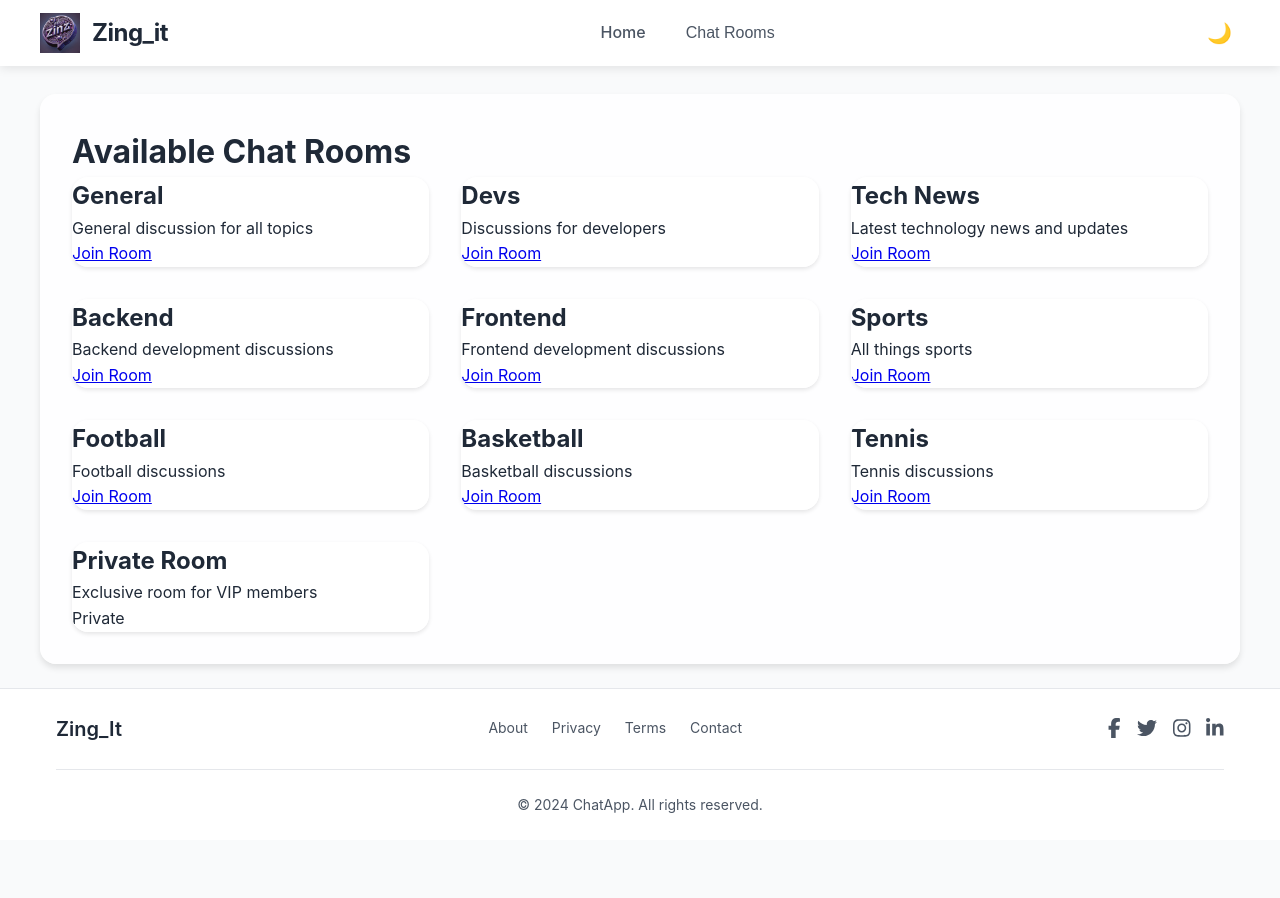
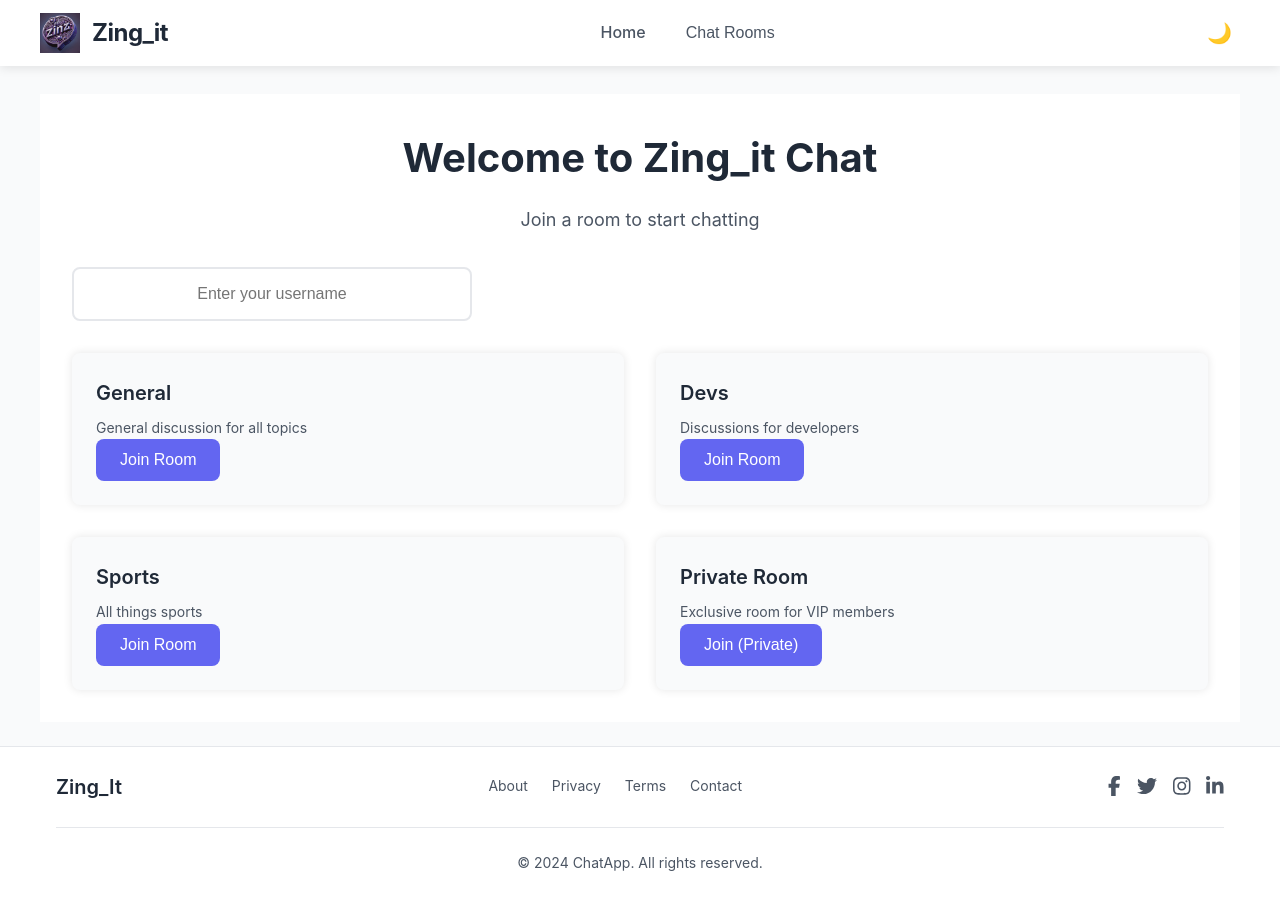
Before and after one commit to TriggerJames/Zing_It, a React (Create React App) app in the folder zing_it_frontend/: page /rooms in a window 1280 px wide. Before the commit the page ends 840 px from the top, so only its background shows below. Built offline with nearby package versions, Linux system fonts and the light colour scheme; the HTML template or start-up script is replaced by a standard one.

Commit message:
Updates on login/Registartion and Chat Room pages

```diff
--- a/zing_it_frontend/src/assets/css/RoomsPage.css
+++ b/zing_it_frontend/src/assets/css/RoomsPage.css
@@ -1,76 +1,83 @@
-/* src/assets/css/RoomsPage.css */
-.rooms-page {
-  min-height: calc(100vh - var(--header-height) - var(--footer-height));
-  background-image: url('../images/chat-background.jpg'); /* Make sure to add your background image to the images folder */
-  background-size: cover;
-  background-position: center;
-  background-attachment: fixed;
-  padding: 2rem 1rem;
-}
-
+/* RoomsPage.css */
 .rooms-container {
   max-width: 1200px;
   margin: 0 auto;
-  background-color: rgba(255, 255, 255, 0.9); /* Semi-transparent white background */
   padding: 2rem;
-  border-radius: 1rem;
-  box-shadow: 0 4px 6px rgba(0, 0, 0, 0.1);
+  background-color: var(--bg-primary);
+}
+
+.rooms-header {
+  text-align: center;
+  margin-bottom: 2rem;
 }
 
 .rooms-title {
-  text-align: center;
+  font-size: 2.5rem;
   color: var(--text-primary);
-  font-size: 2.5rem;
-  margin-bottom: 2rem;
-  text-shadow: 2px 2px 4px rgba(0, 0, 0, 0.1);
+  margin-bottom: 1rem;
 }
 
-.rooms-grid {
+.rooms-subtitle {
+  color: var(--text-secondary);
+  font-size: 1.125rem;
+}
+
+.username-input {
+  width: 100%;
+  max-width: 400px;
+  margin: 0 auto 2rem;
+  padding: 1rem;
+  border: 2px solid var(--border-color);
+  border-radius: 0.5rem;
+  font-size: 1rem;
+  text-align: center;
+  transition: border-color 0.3s ease;
+}
+
+.username-input:focus {
+  outline: none;
+  border-color: var(--primary-color);
+}
+
+.rooms-list {
+  list-style: none;
+  padding: 0;
+  margin: 0;
   display: grid;
-  grid-template-columns: repeat(auto-fill, minmax(300px, 1fr));
+  grid-template-columns: repeat(2, 1fr);
   gap: 2rem;
 }
 
-.room-card {
-  background: rgba(255, 255, 255, 0.95);
-  border-radius: 1rem;
-  overflow: hidden;
-  transition: transform 0.3s ease, box-shadow 0.3s ease;
-  box-shadow: 0 2px 4px rgba(0, 0, 0, 0.1);
+.room-item {
+  background-color: var(--bg-secondary);
+  padding: 1.5rem;
+  border-radius: 0.5rem;
+  box-shadow: 0 0 10px rgba(0, 0, 0, 0.1);
+  transition: transform 0.3s ease;
 }
 
-.room-card:hover {
+.room-item:hover {
   transform: translateY(-5px);
-  box-shadow: 0 4px 12px rgba(0, 0, 0, 0.15);
-}
-
-.room-card-content {
-  padding: 1.5rem;
 }
 
 .room-name {
-  font-size: 1.5rem;
+  font-size: 1.25rem;
+  font-weight: 600;
   color: var(--text-primary);
   margin-bottom: 0.5rem;
-  display: flex;
-  align-items: center;
-  gap: 0.5rem;
 }
 
 .room-description {
+  font-size: 0.875rem;
   color: var(--text-secondary);
-  margin-bottom: 1.5rem;
-  line-height: 1.5;
 }
 
 .join-button {
-  width: 100%;
-  padding: 0.75rem;
+  padding: 0.75rem 1.5rem;
   background-color: var(--primary-color);
   color: white;
   border: none;
   border-radius: 0.5rem;
-  font-size: 1rem;
   font-weight: 500;
   cursor: pointer;
   transition: background-color 0.3s ease;
@@ -80,38 +87,22 @@
   background-color: var(--primary-hover);
 }
 
-/* Dark mode styles */
-[data-theme="dark"] .rooms-container {
-  background-color: rgba(0, 0, 0, 0.8);
+.join-button:disabled {
+  opacity: 0.5;
+  cursor: not-allowed;
 }
 
-[data-theme="dark"] .room-card {
-  background: rgba(30, 30, 30, 0.95);
-}
-
-[data-theme="dark"] .room-name {
-  color: var(--text-primary-dark);
-}
-
-[data-theme="dark"] .room-description {
-  color: var(--text-secondary-dark);
-}
-
-/* Responsive design */
+/* Responsive Design */
 @media (max-width: 768px) {
-  .rooms-page {
-    padding: 1rem;
-  }
-
   .rooms-container {
     padding: 1rem;
   }
 
-  .rooms-title {
-    font-size: 2rem;
+  .rooms-list {
+    grid-template-columns: 1fr;
   }
 
-  .rooms-grid {
-    grid-template-columns: 1fr;
+  .room-item {
+    margin-bottom: 2rem;
   }
 }
--- a/zing_it_frontend/src/pages/ChatPage.js
+++ b/zing_it_frontend/src/pages/ChatPage.js
@@ -1,153 +1,159 @@
 // src/pages/ChatPage.js
-import { useState, useEffect, useRef, useCallback } from 'react';
+import React, { useState, useEffect, useRef } from 'react';
 import { useLocation, useNavigate } from 'react-router-dom';
 import io from 'socket.io-client';
 import { CHAT_ROOMS } from '../config/rooms';
 import '../assets/css/ChatPage.css';
 
 function ChatPage() {
+  const [socket, setSocket] = useState(null);
+  const [messages, setMessages] = useState([]);
+  const [inputMessage, setInputMessage] = useState('');
+  const [currentRoom, setCurrentRoom] = useState(null);
+  const [username, setUsername] = useState('');
+  const [onlineUsers, setOnlineUsers] = useState([]);
+
   const location = useLocation();
   const navigate = useNavigate();
-  const [socket, setSocket] = useState(null);
-  const [messages, setMessages] = useState([]);
-  const [currentRoom, setCurrentRoom] = useState(null);
-  const [newMessage, setNewMessage] = useState('');
-  const [username, setUsername] = useState('');
   const messagesEndRef = useRef(null);
 
-  // Auto scroll to bottom of messages
+  // Auto-scroll to bottom when new messages arrive
   const scrollToBottom = () => {
     messagesEndRef.current?.scrollIntoView({ behavior: 'smooth' });
   };
 
   useEffect(() => {
-    scrollToBottom();
-  }, [messages]);
+    const params = new URLSearchParams(location.search);
+    const roomId = params.get('roomId');
+    const username = params.get('username');
 
-  const joinRoom = useCallback((room) => {
-    if (socket) {
-      if (room.isPrivate) {
-        const password = prompt(`Enter password for ${room.name}:`);
-        if (password !== room.password) {
-          alert('Incorrect password');
-          return;
-        }
-      }
-      socket.emit('joinRoom', { roomId: room.id });
-      setCurrentRoom(room);
-      setMessages([]);
-    }
-  }, [socket]);
-
-  useEffect(() => {
-    const params = new URLSearchParams(location.search);
-    const currentUsername = params.get('username');
-    const roomId = params.get('roomId') || 'general';
-
-    if (!currentUsername) {
-      navigate('/');
+    if (!roomId || !username) {
+      navigate('/rooms');
       return;
     }
 
-    setUsername(currentUsername);
+    // Find the room details
+    const room = Object.values(CHAT_ROOMS).find(r => r.id === roomId);
+    if (!room) {
+      navigate('/rooms');
+      return;
+    }
 
+    setUsername(username);
+    setCurrentRoom(room);
+
+    // Connect to socket server
     const newSocket = io('http://localhost:5000', {
-      query: { username: currentUsername, roomId }
+      query: { username, roomId }
     });
 
     setSocket(newSocket);
 
+    // Socket event listeners
     newSocket.on('message', (message) => {
-       setMessages((prevMessages) => [...prevMessages, message]);
+      setMessages(prev => [...prev, message]);
+      scrollToBottom();
     });
 
-    newSocket.on('disconnect', () => {
-      setSocket(null);
+    newSocket.on('userJoined', (data) => {
+      setMessages(prev => [...prev, {
+        type: 'system',
+        content: `${data.username} has joined the room`
+      }]);
+      setOnlineUsers(data.users);
     });
 
-    const initialRoom = Object.values(CHAT_ROOMS).find(room => room.id === roomId) || CHAT_ROOMS.General;
-    joinRoom(initialRoom);
+    newSocket.on('userLeft', (data) => {
+      setMessages(prev => [...prev, {
+        type: 'system',
+        content: `${data.username} has left the room`
+      }]);
+      setOnlineUsers(data.users);
+    });
 
+    // Cleanup on unmount
     return () => {
       newSocket.close();
     };
-  }, [location.search, navigate, joinRoom]);
+  }, [location.search, navigate]);
 
   const sendMessage = (e) => {
     e.preventDefault();
-    if (socket && newMessage.trim()) {
-      socket.emit('sendMessage', {
-        message: newMessage,
+    if (inputMessage.trim() && socket) {
+      const messageData = {
+        roomId: currentRoom.id,
+        message: inputMessage,
         username,
-        roomId: currentRoom.id
-      });
-      setNewMessage('');
+        timestamp: new Date().toISOString()
+      };
+
+      socket.emit('sendMessage', messageData);
+      setInputMessage('');
     }
   };
 
   return (
     <div className="chat-container">
       <div className="chat-sidebar">
-        <h2>Rooms</h2>
-        <ul>
-          {Object.keys(CHAT_ROOMS).map((roomKey) => (
-            <li key={roomKey}>
-              <button
-                className={`room-button ${currentRoom?.id === CHAT_ROOMS[roomKey].id ? 'active' : ''}`}
-                onClick={() => joinRoom(CHAT_ROOMS[roomKey])}
+        <div className="room-info">
+          <h2 className="room-title">{currentRoom?.name}</h2>
+          <p>{currentRoom?.description}</p>
+        </div>
+
+        <div className="online-users">
+          <h3>Online Users ({onlineUsers.length})</h3>
+          {onlineUsers.map((user, index) => (
+            <div key={index} className="online-user">
+              <span className="online-indicator"></span>
+              <span>{user}</span>
+            </div>
+          ))}
+        </div>
+      </div>
+
+      <div className="chat-main">
+        <div className="messages-container">
+          {messages.map((msg, index) => (
+            <div
+              key={index}
+              className={`message ${msg.username === username ? 'message-self' : ''} ${msg.type === 'system' ? 'message-system' : ''}`}
             >
-                {CHAT_ROOMS[roomKey].name}
-              </button>
-              {CHAT_ROOMS[roomKey].subCategories && (
-                <ul className="sub-categories">
-                  {Object.keys(CHAT_ROOMS[roomKey].subCategories).map((subRoomKey) => (
-                    <li key={subRoomKey}>
-                      <button
-                        className={`sub-room-button ${currentRoom?.id === CHAT_ROOMS[roomKey].subCategories[subRoomKey].id ? 'active' : ''}`}
-                        onClick={() => joinRoom(CHAT_ROOMS[roomKey].subCategories[subRoomKey])}
-                      >
-                        {CHAT_ROOMS[roomKey].subCategories[subRoomKey].name}
-                      </button>
-                    </li>
-                  ))}
-                </ul>
+              {msg.type === 'system' ? (
+                <div className="message-system-content">{msg.content}</div>
+              ) : (
+                <>
+                  <div className="message-header">
+                    <span className="message-username">
+                      {msg.username === username ? 'You' : msg.username}
+                    </span>
+                    <span className="message-time">
+                      {new Date(msg.timestamp).toLocaleTimeString()}
+                    </span>
+                  </div>
+                  <div className="message-content">{msg.message}</div>
+                </>
               )}
-            </li>
-          ))}
-        </ul>
-      </div>
-      <div className="chat-main">
-        {currentRoom && (
-          <>
-            <div className="current-room-info">
-              <h2>{currentRoom.name}</h2>
-              <p>{currentRoom.description}</p>
-            </div>
-            <div className="messages-container">
-              {messages.map((message, index) => (
-                <div key={index} className={`message ${message.username === username ? 'message-self' : ''}`}>
-                  <div className="message-info">
-                    <span className="message-sender">{message.username === username ? 'You' : message.username}</span>
-                  </div>
-                  <div className="message-content">{message.message}</div>
             </div>
           ))}
           <div ref={messagesEndRef} />
         </div>
+
         <form onSubmit={sendMessage} className="message-form">
           <input
             type="text"
-                value={newMessage}
-                onChange={(e) => setNewMessage(e.target.value)}
-                placeholder="Type a message..."
             className="message-input"
+            value={inputMessage}
+            onChange={(e) => setInputMessage(e.target.value)}
+            placeholder="Type your message..."
           />
-              <button type="submit" className="send-button" disabled={!newMessage.trim()}>
+          <button
+            type="submit"
+            className="send-button"
+            disabled={!inputMessage.trim()}
+          >
             Send
           </button>
         </form>
-          </>
-        )}
       </div>
     </div>
   );
--- a/zing_it_frontend/src/pages/RoomsPage.js
+++ b/zing_it_frontend/src/pages/RoomsPage.js
@@ -1,53 +1,58 @@
 // src/pages/RoomsPage.js
-import React from 'react';
-import { Link } from 'react-router-dom';
+import React, { useState } from 'react';
+import { useNavigate } from 'react-router-dom';
 import { CHAT_ROOMS } from '../config/rooms';
 import '../assets/css/RoomsPage.css';
 
 function RoomsPage() {
-  // Convert the CHAT_ROOMS object into a flat array of all rooms including subcategories
-  const getAllRooms = () => {
-    const rooms = [];
-    Object.values(CHAT_ROOMS).forEach(room => {
-      rooms.push({
-        id: room.id,
-        name: room.name,
-        description: room.description,
-        isPrivate: room.isPrivate
-      });
+  const [username, setUsername] = useState('');
+  const navigate = useNavigate();
 
-      if (room.subCategories) {
-        Object.values(room.subCategories).forEach(subRoom => {
-          rooms.push({
-            id: subRoom.id,
-            name: subRoom.name,
-            description: subRoom.description,
-            isPrivate: subRoom.isPrivate
-          });
-        });
+  const handleJoinRoom = (room) => {
+    if (!username.trim()) {
+      alert('Please enter a username to join the room');
+      return;
+    }
+
+    // For private rooms, handle password check
+    if (room.isPrivate) {
+      const password = prompt('Enter room password:');
+      if (password !== room.password) {
+        alert('Incorrect password');
+        return;
       }
-    });
-    return rooms;
+    }
+
+    // Navigate to chat page with username and room info
+    navigate(`/chat?roomId=${room.id}&username=${encodeURIComponent(username)}`);
   };
 
   return (
     <div className="rooms-container">
-      <h1>Available Chat Rooms</h1>
-      <div className="rooms-grid">
-        {getAllRooms().map(room => (
-          <div key={room.id} className="room-card">
-            <h2>{room.name}</h2>
-            <p>{room.description}</p>
-            {room.isPrivate ? (
-              <span className="private-badge">Private</span>
-            ) : (
-              <Link
-                to={`/chat?roomId=${room.id}`}
-                className="join-room-button"
-              >
-                Join Room
-              </Link>
-            )}
+      <div className="rooms-header">
+        <h1 className="rooms-title">Welcome to Zing_it Chat</h1>
+        <p className="rooms-subtitle">Join a room to start chatting</p>
+      </div>
+
+      <input
+        type="text"
+        className="username-input"
+        placeholder="Enter your username"
+        value={username}
+        onChange={(e) => setUsername(e.target.value)}
+      />
+
+      <div className="rooms-list">
+        {Object.values(CHAT_ROOMS).map((room) => (
+          <div key={room.id} className="room-item">
+            <h3 className="room-name">{room.name}</h3>
+            <p className="room-description">{room.description}</p>
+            <button
+              className="join-button"
+              onClick={() => handleJoinRoom(room)}
+            >
+              {room.isPrivate ? 'Join (Private)' : 'Join Room'}
+            </button>
           </div>
         ))}
       </div>
```
Also changed, not shown: zing_it_frontend/src/App.js (+4 -4 lines), zing_it_frontend/src/assets/css/ChatPage.css (+111 -21 lines). Lines whose indentation alone changed are shown as unchanged.
